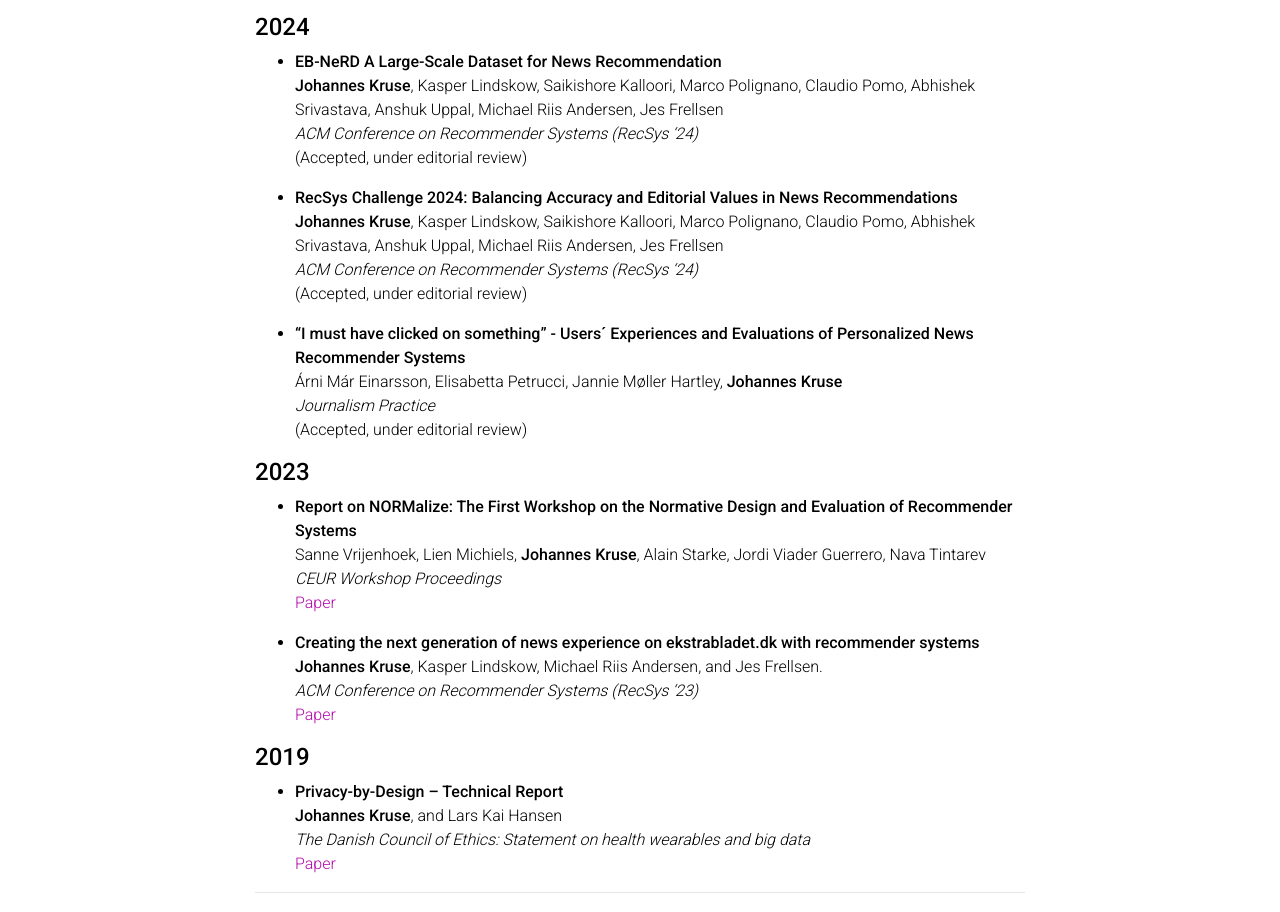
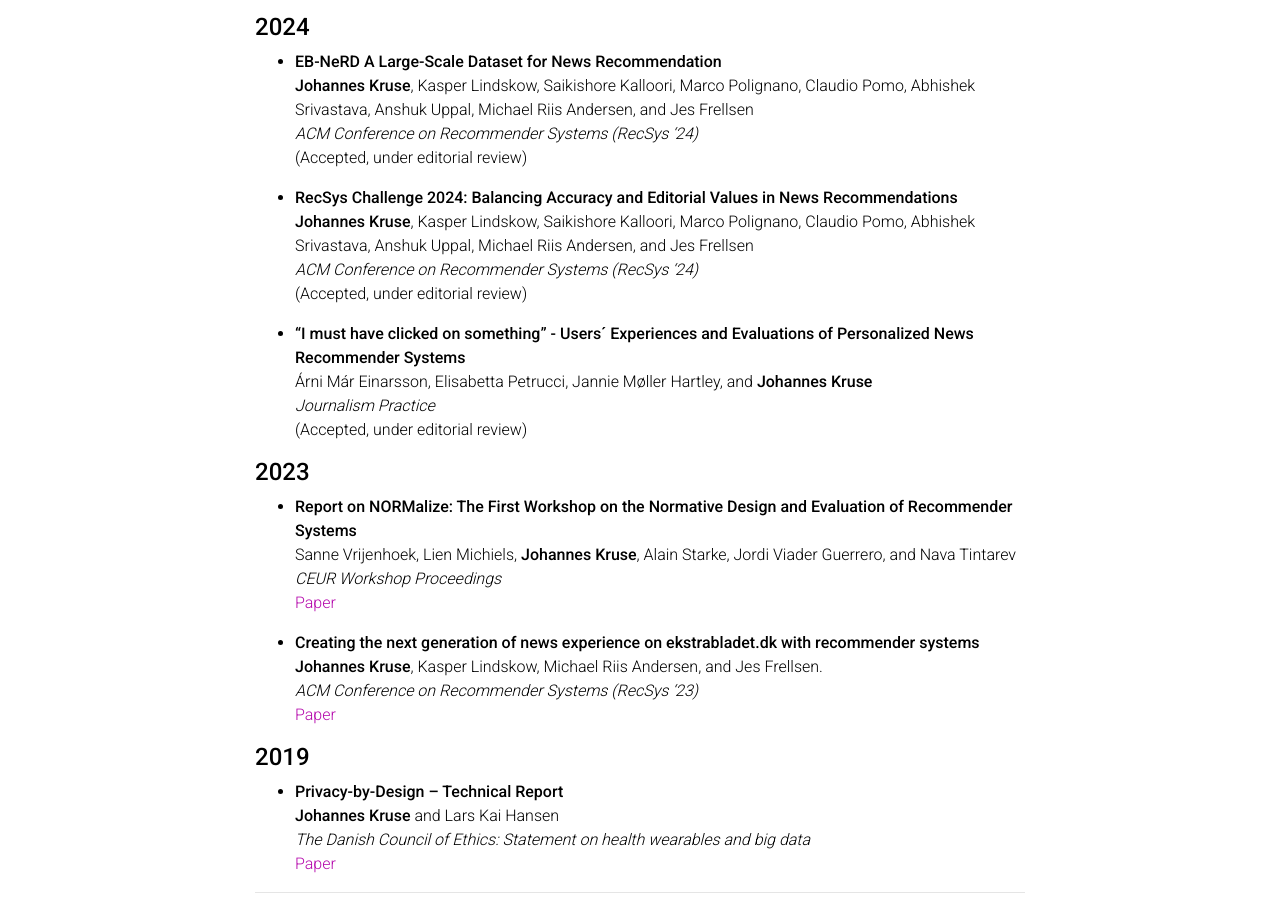
Before and after one commit to johanneskruse/johanneskruse.github.io, a Jekyll site: the page built from _pages/2_publications.md, in a window 1280 px wide and 1400 px high. Shown: the part 235-1147 px from the top of the window. Built offline with Jekyll 4.4.1, drawn with Linux system fonts in a browser that asks for light colours; comment, search, counter and statistics services are not loaded; a style sheet for code colours, icons or effects is not loaded; some of the changed text lies outside the part shown.

Commit message:
fix consistency with 'and'

```diff
--- a/_pages/2_publications.md
+++ b/_pages/2_publications.md
@@ -12,26 +12,26 @@ nav_order: 2
 ## **Publications**
 #### **2024**
 - **EB-NeRD A Large-Scale Dataset for News Recommendation** \
-  **Johannes Kruse**, Kasper Lindskow, Saikishore Kalloori, Marco Polignano, Claudio Pomo, Abhishek Srivastava, Anshuk Uppal, Michael Riis Andersen, Jes Frellsen \
+  **Johannes Kruse**, Kasper Lindskow, Saikishore Kalloori, Marco Polignano, Claudio Pomo, Abhishek Srivastava, Anshuk Uppal, Michael Riis Andersen, and Jes Frellsen \
   *ACM Conference on Recommender Systems (RecSys '24)* \
   (Accepted, under editorial review)
   <!-- TODO: ADD THE PAPER -->
 
 - **RecSys Challenge 2024: Balancing Accuracy and Editorial Values in News Recommendations** \
-  **Johannes Kruse**, Kasper Lindskow, Saikishore Kalloori, Marco Polignano, Claudio Pomo, Abhishek Srivastava, Anshuk Uppal, Michael Riis Andersen, Jes Frellsen \
+  **Johannes Kruse**, Kasper Lindskow, Saikishore Kalloori, Marco Polignano, Claudio Pomo, Abhishek Srivastava, Anshuk Uppal, Michael Riis Andersen, and Jes Frellsen \
   *ACM Conference on Recommender Systems (RecSys '24)* \
   (Accepted, under editorial review)
   <!-- TODO: ADD THE PAPER -->
 
 - **“I must have clicked on something” - Users´ Experiences and Evaluations of Personalized News Recommender Systems** \
-  Árni Már Einarsson, Elisabetta Petrucci, Jannie Møller Hartley, **Johannes Kruse** \
+  Árni Már Einarsson, Elisabetta Petrucci, Jannie Møller Hartley, and **Johannes Kruse** \
   *Journalism Practice* \
   (Accepted, under editorial review)
   <!-- TODO: ADD THE PAPER -->
 
 #### **2023**
 - **Report on NORMalize: The First Workshop on the Normative Design and Evaluation of Recommender Systems** \
-  Sanne Vrijenhoek, Lien Michiels, **Johannes Kruse**, Alain Starke, Jordi Viader Guerrero, Nava Tintarev \
+  Sanne Vrijenhoek, Lien Michiels, **Johannes Kruse**, Alain Starke, Jordi Viader Guerrero, and Nava Tintarev \
   *CEUR Workshop Proceedings* \
   [Paper](https://ceur-ws.org/Vol-3639/)
 
@@ -42,7 +42,7 @@ nav_order: 2
 
 #### **2019**
 - **Privacy-by-Design – Technical Report** \
-  **Johannes Kruse**, and Lars Kai Hansen \
+  **Johannes Kruse** and Lars Kai Hansen \
   *The Danish Council of Ethics: Statement on health wearables and big data* \
   [Paper](https://www.ft.dk/samling/20191/almdel/UER/bilag/2/2095890/index.htm)
 
@@ -62,12 +62,12 @@ nav_order: 2
   <!-- TODO: ADD THE PAPER -->
 
 - **NORMalize: A Tutorial on the Normative Design and Evaluation of Information Access Systems** \
-  **Johannes Kruse**, Lien Michiels, Alain Starke, Nava Tintarev, Sanne Vrijenhoek \
+  **Johannes Kruse**, Lien Michiels, Alain Starke, Nava Tintarev, and Sanne Vrijenhoek \
   Proceedings of the 2024 Conference on Human Information Interaction and Retrieval (CHIIR '24) \
   [Paper](https://dl.acm.org/doi/pdf/10.1145/3627508.3638319) | [Workshop](https://sites.google.com/view/normalizeworkshop/chiir24?authuser=0)
 
 - **NORMalize: The First Workshop on Normative Design and Evaluation of Recommender Systems** \
-  Sanne Vrijenhoek, Lien Michiels, **Johannes Kruse**,  Jordi Viader Guerrero, Alain Starke, and Nava Tintarev \
+  Sanne Vrijenhoek, Lien Michiels, **Johannes Kruse**, Alain Starke, Jordi Viader Guerrero, and Nava Tintarev \
   *ACM Conference on Recommender Systems (RecSys '23)* \
   [Paper](https://doi.org/10.1145/3604915.3608757) | [Workshop](https://sites.google.com/view/normalizeworkshop/recsys23?authuser=0)
 
```
Also changed, not shown: 1 other file.
